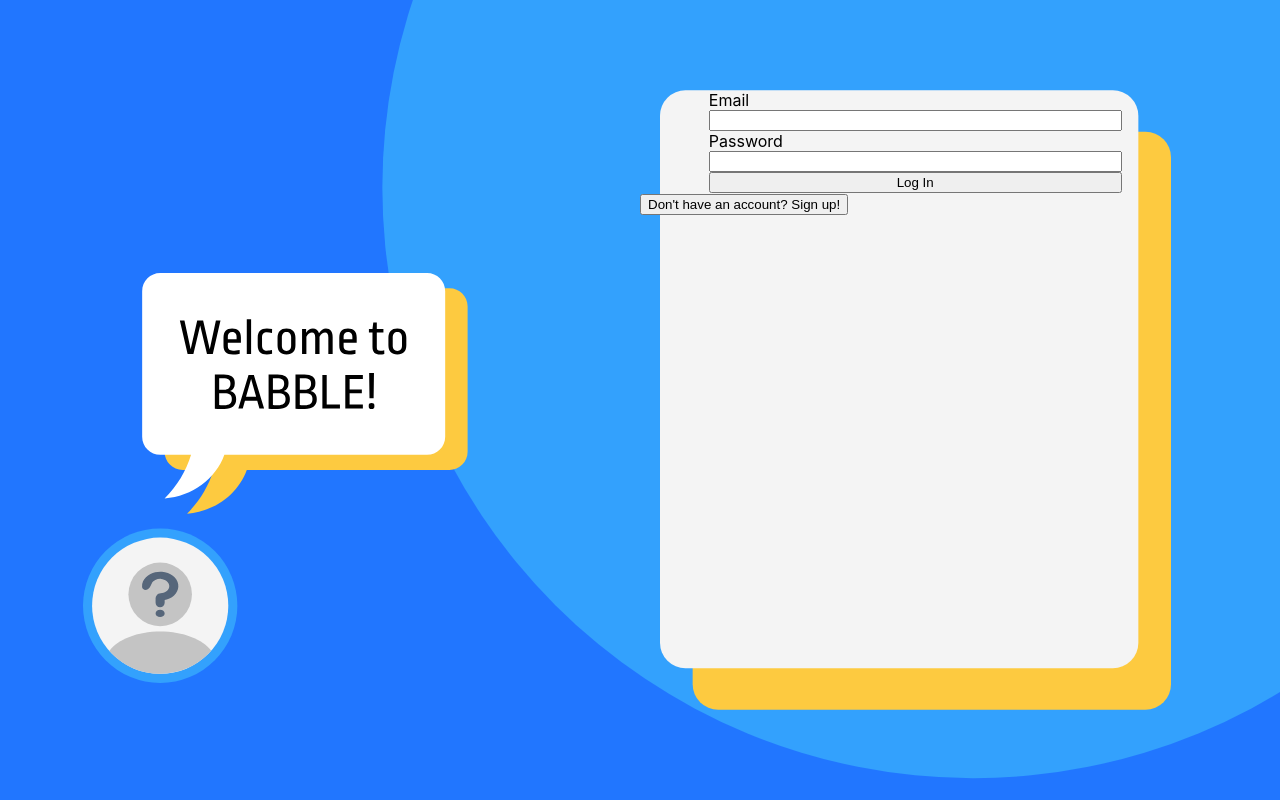
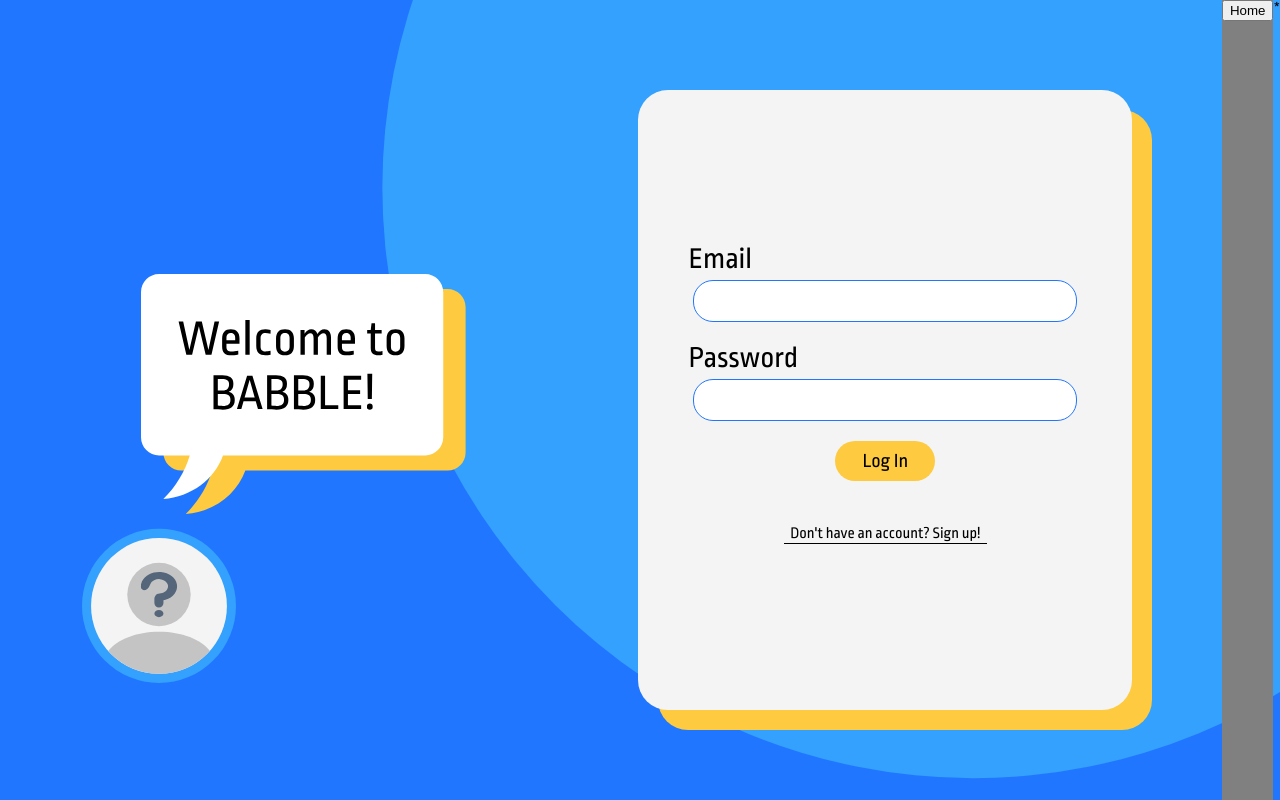
Before and after one commit to rickroll35L/babble, a React (Create React App) app in the folder babble-frontend/: page / in a window 1280 px wide. Built offline with nearby package versions, Linux system fonts and the light colour scheme.

Commit message:
Login css

```diff
--- a/babble-frontend/src/components/LoginForm/LoginForm.css
+++ b/babble-frontend/src/components/LoginForm/LoginForm.css
@@ -1,12 +1,43 @@
-.form-container {
+.signin-form-container {
+    display: flex;
+    justify-content: center;
+    align-items: center;
+    width: 100%;
+    height: 70%;
+}
+
+.signin-form {
     display: flex;
     flex-direction: column;
-    align-items: center;
+    justify-content: flex-end;
+    height: 80%;
+    width: 100%;
+    padding: 50px;
+    font-size: 30px;
 }
 
-.login-form {
+.signin-input {
+    background-color: white;
+    border: 1px solid #2176ff;
+    border-radius: 20px;
+    height: 40px;
+    margin: 5px;
+    margin-bottom: 20px;
+    padding: 0px 20px;
+    font-size: 16px;
+    font-family: 'Ropa Sans', sans-serif;
+}
+
+.signin-button {
     display: flex;
-    flex-direction: column;
-    width: 75%;
-    text-align: left;
+    align-self: center;
+    justify-content: center;
+    align-items: center;
+    background-color: #FDCA40;
+    width: 100px;
+    height: 40px;
+    border: none;
+    border-radius: 20px;
+    font-size: 20px;
+    font-family: 'Ropa Sans', sans-serif;
 }
--- a/babble-frontend/src/components/LoginForm/LoginForm.js
+++ b/babble-frontend/src/components/LoginForm/LoginForm.js
@@ -30,21 +30,23 @@ const LoginForm = ({ loginUser, goHome }) => {
     }
 
     return (
-        <div className="form-container">
-            <form className="login-form" onSubmit={handleSubmit}>
+        <div className="signin-form-container">
+            <form className="signin-form" onSubmit={handleSubmit}>
                 <label for="email">Email</label>
-                <input type="text"
+                <input className="signin-input"
+                    type="text"
                     title="email"
                     value={email}
                     onChange={handleEmail}
                 />
                 <label for="password">Password</label>
-                <input type="password"
+                <input className="signin-input"
+                    type="password"
                     title="password"
                     value={password}
                     onChange={handlePassword}
                 />
-                <button type="submit">Log In</button>
+                <button className="signin-button" type="submit">Log In</button>
             </form>
         </div>
     );
--- a/babble-frontend/src/components/SignupForm/SignupForm.css
+++ b/babble-frontend/src/components/SignupForm/SignupForm.css
@@ -1,12 +1,43 @@
-.form-container {
+.signup-form-container {
     display: flex;
-    flex-direction: column;
+    justify-content: center;
     align-items: center;
+    width: 100%;
+    height: 80%;
 }
 
 .signup-form {
     display: flex;
     flex-direction: column;
-    width: 75%;
-    text-align: left;
+    justify-content: flex-end;
+    height: 90%;
+    width: 100%;
+    padding: 50px;
+    font-size: 30px;
 }
+
+.signup-input {
+    background-color: white;
+    border: 1px solid #2176ff;
+    border-radius: 20px;
+    height: 40px;
+    margin: 5px;
+    margin-bottom: 20px;
+    padding: 0px 20px;
+    font-size: 16px;
+    font-family: 'Ropa Sans', sans-serif;
+}
+
+.signup-button {
+    display: flex;
+    align-self: center;
+    justify-content: center;
+    align-items: center;
+    background-color: #FDCA40;
+    width: 100px;
+    height: 40px;
+    border: none;
+    border-radius: 20px;
+    font-size: 20px;
+    font-family: 'Ropa Sans', sans-serif;
+}
--- a/babble-frontend/src/components/SignupForm/SignupForm.js
+++ b/babble-frontend/src/components/SignupForm/SignupForm.js
@@ -37,26 +37,29 @@ const SignupForm = ({ createUser }) => {
     }
 
     return (
-        <div className="form-container">
+        <div className="signup-form-container">
             <form className="signup-form" onSubmit={handleSubmit}>
                 <label for="email">Email</label>
-                <input type="text"
+                <input className="signup-input"
+                    type="text"
                     title="email"
                     value={email}
                     onChange={handleEmail}
                 />
                 <label for="password">Password</label>
-                <input type="password"
+                <input className="signup-input"
+                    type="password"
                     title="password"
                     value={password}
                     onChange={handlePassword}
                 />
                 <label for="confirm">Confirm password</label>
-                <input type="password"
+                <input className="signup-input"
+                    type="password"
                     value={confirmPassword}
                     onChange={handleConfirmPassword}
                 />
-                <button type="submit">Sign Up</button>
+                <button className="signup-button" type="submit">Sign Up</button>
             </form>
         </div>
     );
--- a/babble-frontend/src/pages/Login/Login.css
+++ b/babble-frontend/src/pages/Login/Login.css
@@ -1,8 +1,11 @@
+@import url(//fonts.googleapis.com/css?family=Ropa+Sans);
+
 .login-container {
     background: #2176FF url(login_background.svg) no-repeat right top;
     background-size: contain;
     width: 100%;
     height: 100vh;
+    font-family: 'Ropa Sans', sans-serif;
     display: flex;
 }
 
@@ -14,11 +17,22 @@
 }
 
 .login-form-container {
-    background: url(login_form.svg) no-repeat;
-    background-size: contain;
-    background-position: center;
-    width: 50%;
+    background-color: #F4F4F4;
+    box-shadow: 20px 20px #FDCA40;
+    border-radius: 30px;
+    display: flex;
+    flex-direction: column;
+    align-items: center;
+    width: 45%;
     margin: 7%;
+}
+
+.set-signin-button {
+    font-family: 'Ropa Sans', sans-serif;
+    font-size: 16px;
+    background: none;
+    border: none;
+    border-bottom: 1px solid black;
 }
 
 .old-stuff {
--- a/babble-frontend/src/pages/Login/Login.js
+++ b/babble-frontend/src/pages/Login/Login.js
@@ -25,12 +25,12 @@ const Login = ({ createUser, loginUser }) => {
 
             <div className="login-form-container">
                 {signinBool? <LoginForm loginUser={loginUser} goHome={goHome}/> : <SignupForm createUser={createUser}/>}
-                <button onClick = {setSignin}>{signinPhrase}</button>
+                <button className="set-signin-button" onClick = {setSignin}>{signinPhrase}</button>
             </div>
 
-            {/*<div className="old-stuff">
+            <div className="old-stuff">
                 <button onClick = {goHome}>Home</button>
-            </div>*/}
+            </div>*
         </div>
     );
 }
```
Also changed, not shown: babble-frontend/src/images/blank.svg (deleted), babble-frontend/src/pages/Login/login_form.svg (deleted).
